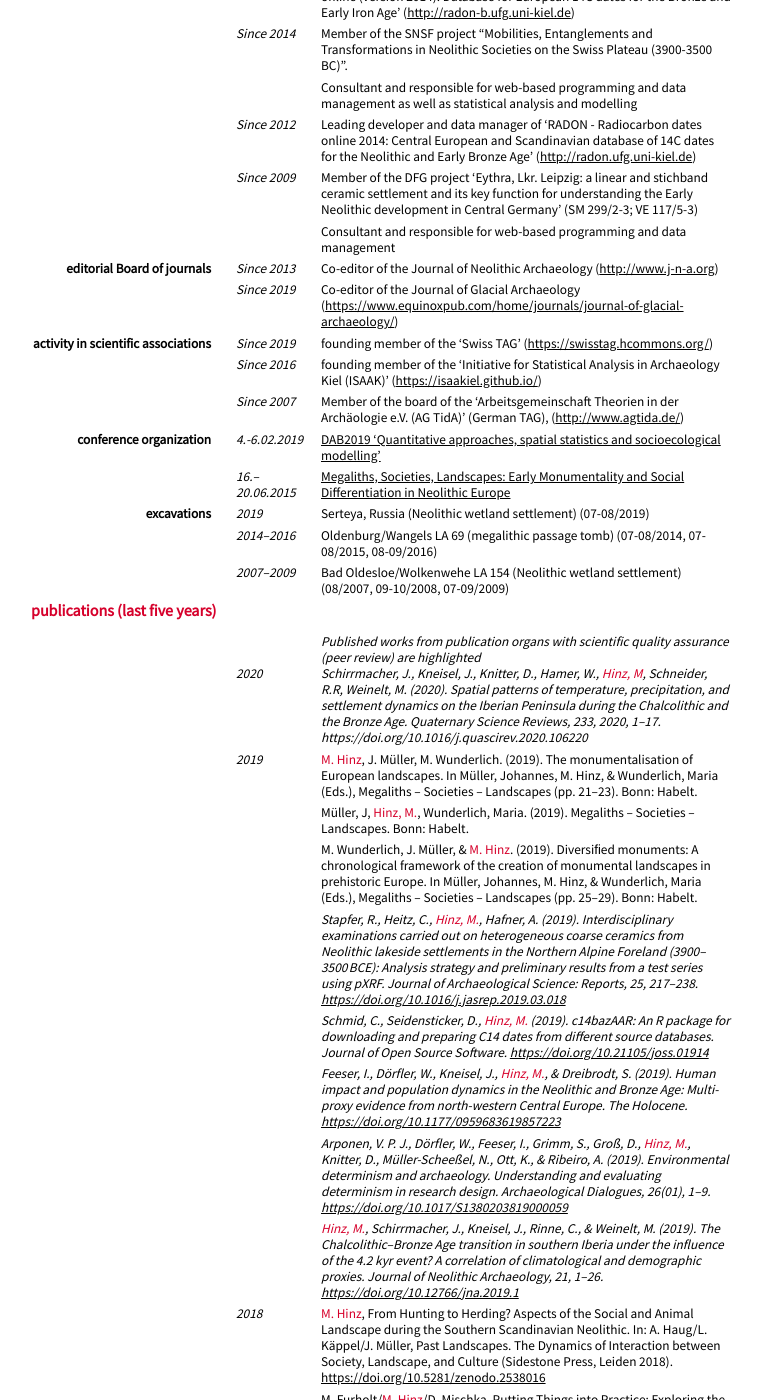
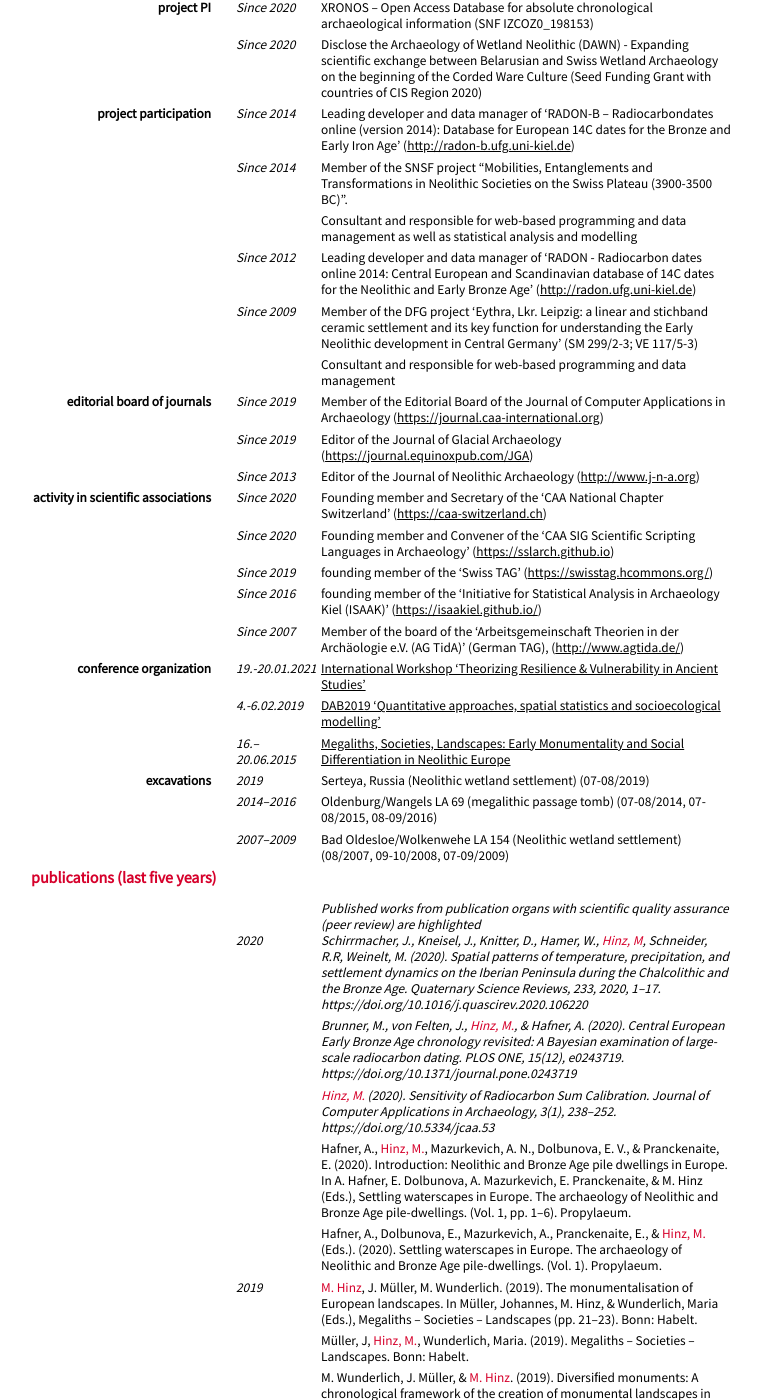
Before and after one commit to MartinHinz/cv, a Jekyll site: the page built from cv_english.md, in a window 1280 px wide and 1400 px high, scrolled down 1770 px. Shown: the whole window, without its empty margins (209-971 px from the left). Built offline with Jekyll 4.4.1, drawn with Linux system fonts in a browser that asks for light colours; nearby versions of some CDN libraries; our own code applies the rules of GitHub Pages for plain Markdown files; some of the changed text lies outside the part shown.

Commit message:
updated cv

```diff
--- a/cv_english.md
+++ b/cv_english.md
@@ -93,8 +93,16 @@ since 09/2018
 
 ### teaching (last five years)
 
+2020
+: - 02-05/2020: Proseminar Methoden in der Prähistorischen Archäologie
+  - 02-05/2020: Übung Relative Chronologie II - Das Neolithikum in der Schweiz
+  - 02-05/2020: Übung Paradigmenwechsel. Theoretische Grundlagen der Prähistorischen Archäologie
+  - 02-05/2020: Übung Archäologische Vermessungskunde und Geophysikalische Prospektionsmethoden
+  - 09-12/2020: Übung Relative Chronologie I - Die Bronze- und Eisenzeit in der Schweiz
+  - 09-12/2020: Übung GIS in Archaeology
+
 2019
-:  - 09-12/2019: Übung Von der Datenauswertung zur Publikation. Open Science und Reproducible Research in der Praxis, Uni Bern
+: - 09-12/2019: Übung Von der Datenauswertung zur Publikation. Open Science und Reproducible Research in der Praxis, Uni Bern
   - 09-12/2019: Übung Computational Archaeology, Uni Bern
   - 09-12/2019: Übung Relative Chronologie I - Die Bronze- und Eisenzeit in der Schweiz, Uni Bern
   - 07-08/2019: Summer School Wetland Excavations in Serteya/Russia
@@ -130,11 +134,12 @@ since 09/2018
    - Bastian Wolthoff, BA, *Eine multivariate Statistik zur Untersuchung der Keramikverzierung in der frühneolithischen Siedlung von Vráble, SW-Slowakei*
    - Moiken Elisabeth Hinrichs, BA, *Eine struktur-räumliche Analyse der Einzelgrabkultur in südwest Jütland*
 
-2015
-:  - Tanja Schreiber, BA, *Vorbronzezeitlichen Eliten? Eine Untersuchung der schnurkeramischen, glockenbecherzeitlichen und aunjetitzzeitlichen Bestattungen des Mittelelbe-Saale-Gebietes*
-  - Jenny Schmid, BA, *Bleckendorf und Lüdelsen 3: Mischinventare im 3. vorchristlichen Jahrtausend und ihre kulturelle Bedeutung*
+### project PI
+Since 2020
+: - XRONOS – Open Access Database for absolute chronological archaeological information (SNF IZCOZ0_198153)
 
-
+Since 2020
+: - Disclose the Archaeology of Wetland Neolithic (DAWN) - Expanding scientific exchange between Belarusian and Swiss Wetland Archaeology on the beginning of the Corded Ware Culture (Seed Funding Grant with countries of CIS Region 2020)
 
 ### project participation
 
@@ -152,14 +157,23 @@ Since 2009
 : - Member of the DFG project 'Eythra, Lkr. Leipzig: a linear and stichband ceramic settlement and its key function for understanding the Early Neolithic development in Central Germany' (SM 299/2-3; VE 117/5-3)
   - Consultant and responsible for web-based programming and data management
 
-### editorial Board of journals
-Since 2013
-:  - Co-editor of the Journal of Neolithic Archaeology ([http://www.j-n-a.org](http://www.j-n-a.org))
+### editorial board of journals
+Since 2019
+:  - Member of the Editorial Board of the Journal of Computer Applications in Archaeology ([https://journal.caa-international.org](https://journal.caa-international.org))
 
 Since 2019
-:  - Co-editor of the Journal of Glacial Archaeology ([https://www.equinoxpub.com/home/journals/journal-of-glacial-archaeology/](https://www.equinoxpub.com/home/journals/journal-of-glacial-archaeology/))
+:  - Editor of the Journal of Glacial Archaeology ([https://journal.equinoxpub.com/JGA](https://journal.equinoxpub.com/JGA))
+
+Since 2013
+:  - Editor of the Journal of Neolithic Archaeology ([http://www.j-n-a.org](http://www.j-n-a.org))
 
 ### activity in scientific associations
+Since 2020
+: - Founding member and Secretary of the 'CAA National Chapter Switzerland' ([https://caa-switzerland.ch](https://caa-switzerland.ch))
+
+Since 2020
+: - Founding member and Convener of the 'CAA SIG Scientific Scripting Languages in Archaeology' ([https://sslarch.github.io](https://sslarch.github.io))
+
 Since 2019
 : - founding member of the 'Swiss TAG' ([https://swisstag.hcommons.org/](https://swisstag.hcommons.org/))
 
@@ -170,6 +184,9 @@ Since 2007
 : - Member of the board of the 'Arbeitsgemeinschaft Theorien in der Archäologie e.V. (AG TidA)' (German TAG), ([http://www.agtida.de/](http://www.agtida.de/))
 
 ### conference organization
+19.-20.01.2021
+: - [International Workshop 'Theorizing Resilience & Vulnerability in Ancient Studies'](http://resilience2021.archaeological.science)
+
 4.-6.02.2019
 : - [DAB2019 'Quantitative approaches, spatial statistics and socioecological modelling'](http://www.oeschger.unibe.ch/dab2019)
 
@@ -194,6 +211,10 @@ Since 2007
 
 2020
 : - *Schirrmacher, J., Kneisel, J., Knitter, D., Hamer, W., <span class="ich">Hinz, M</span>, Schneider, R.R, Weinelt, M. (2020). Spatial patterns of temperature, precipitation, and settlement dynamics on the Iberian Peninsula during the Chalcolithic and the Bronze Age. Quaternary Science Reviews, 233, 2020, 1–17. https://doi.org/10.1016/j.quascirev.2020.106220*
+  - *Brunner, M., von Felten, J., <span class="ich">Hinz, M.</span>, & Hafner, A. (2020). Central European Early Bronze Age chronology revisited: A Bayesian examination of large-scale radiocarbon dating. PLOS ONE, 15(12), e0243719. https://doi.org/10.1371/journal.pone.0243719*
+  - *<span class="ich">Hinz, M.</span> (2020). Sensitivity of Radiocarbon Sum Calibration. Journal of Computer Applications in Archaeology, 3(1), 238–252. https://doi.org/10.5334/jcaa.53*
+  - Hafner, A., <span class="ich">Hinz, M.</span>, Mazurkevich, A. N., Dolbunova, E. V., & Pranckenaite, E. (2020). Introduction: Neolithic and Bronze Age pile dwellings in Europe. In A. Hafner, E. Dolbunova, A. Mazurkevich, E. Pranckenaite, & M. Hinz (Eds.), Settling waterscapes in Europe. The archaeology of Neolithic and Bronze Age pile-dwellings. (Vol. 1, pp. 1–6). Propylaeum.
+  - Hafner, A., Dolbunova, E., Mazurkevich, A., Pranckenaite, E., & <span class="ich">Hinz, M.</span> (Eds.). (2020). Settling waterscapes in Europe. The archaeology of Neolithic and Bronze Age pile-dwellings. (Vol. 1). Propylaeum.
 
 2019
 : - <span class="ich">M. Hinz</span>, J. Müller, M. Wunderlich. (2019). The monumentalisation of European landscapes. In Müller, Johannes, M. Hinz, & Wunderlich, Maria (Eds.), Megaliths – Societies – Landscapes (pp. 21–23). Bonn: Habelt.
@@ -219,20 +240,12 @@ Since 2007
   - F. Hage/G. Schafferer/<span class="ich">M. Hinz</span>, Common motivation, different intentions? A multiscalar approach to the megalithic architecture of the Funnel Beaker North Group. In: L. Laporte/C. Scarre (Hrsg.), The Megalithic Architectures of Europe (Oxford 2016) 145–154. [https://doi.org/10.5281/zenodo.1186098](https://doi.org/10.5281/zenodo.1186098)
   - <span class="ich">M. Hinz</span>/W. Kirleis, Stability in a changing world: insights from settlement intensity patterns and archaeobotany. In: L. Laporte/C. Scarre (Hrsg.), The Megalithic Architectures of Europe (Oxford 2016) 507–215. [https://doi.org/10.5281/zenodo.1186102](https://doi.org/10.5281/zenodo.1186102)
 
-2015
-: - <span class="ich">M. Hinz</span>, Norddeutschland im vierten vorchristlichen Jahrtausend. In: W. Dörfler/W. Kirleis/J. Müller (Hrsg.), MEGALITHsite Kiel (Hamburg 2015) 10–17. [http://doi.org/10.5281/zenodo.1186208](http://doi.org/10.5281/zenodo.1186208)
-  - J. Müller/<span class="ich">M. Hinz</span>/M. Ullrich, Bell Beakers – chronology, innovation and memory: a multivariate approach. In: M. P. Prieto Martinez/L. Salanova (Hrsg.), The bell beaker transition in Europe: mobility and local evolution during the 3rd Millennium Bc (Oxford 2015) 57–68. [https://doi.org/10.5281/zenodo.1185599](https://doi.org/10.5281/zenodo.1185599)
-  - <span class="ich">M. Hinz</span>, Growth and Decline? Population dynamics of Funnel beaker societies in the 4th millenium BC. In: K. Brink/S. Hydén/K. Jennbert/L. Larsson/D. Olausson (Hrsg.), Neolithic Diversities. Perspectives from a conference in Lund, Sweden. Acta Arch. Lundensia Ser. 8, No. 65 (Lund 2015) 43–57. [https://doi.org/10.5281/zenodo.1185597](https://doi.org/10.5281/zenodo.1185597)
-  - M. Weinelt/C. Schwab/J. Kneisel/<span class="ich">M. Hinz</span>, Climate and societal change in the western Mediterranean area around 4.2 ka BP. In: H. Meller/H. W. Arz/R. Jung/R. Risch (Hrsg.), 2200 BC - Ein Klimasturz als Ursache für den Zerfall der alten Welt: 7. Mitteldeutscher Archäologentag vom 23. bis 26. Oktober 2014 in Halle. Landesamt f. Denkmalpflege u. Archäologie Sachsen-Anhalt (Halle 2015) 461–480. [https://doi.org/10.5281/zenodo.1185581](https://doi.org/10.5281/zenodo.1185581)
-  - O. Nakoinz/<span class="ich">M. Hinz</span>, Modelle in der Archäologie. In: B. Thalheim/I. Nissen (eds.), Wissenschaft & Kunst der Modellierung. Kieler Zugang zur Definition, Nutzung und Zukunft (Berlin u.a. 2015) 219–249. [https://doi.org/10.5281/zenodo.1185312](https://doi.org/10.5281/zenodo.1185312)
-
 ## published software
 ### R packages
 &nbsp;
 : - <span class="ich">M. Hinz</span>/C. Schmid/D. Knitter/C. Tietze (2018). oxcAAR: Interface to 'OxCal' Radiocarbon Calibration. R package version 1.0.0. [https://CRAN.R-project.org/package=oxcAAR](https://CRAN.R-project.org/package=oxcAAR)
 - N. Mueller-Scheessel/<span class="ich">M. Hinz</span>/C. Schmid/C. Rinne/D. Knitter/W. Hamer/D. Seidensticker/F. Faupel/C. Tietze/N. Grunert (2017). mortAAR: Analysis of Archaeological Mortality Data. R package version 1.0.0. [https://CRAN.R-project.org/package=mortAAR](https://CRAN.R-project.org/package=mortAAR)
 - C. Schmid/D. Seidensticker/D. Knitter/<span class="ich">M. Hinz</span>/D. Matzig/W. Hamer/K. Schmütz (2018). c14bazAAR: Download and Prepare C14 Dates from Different Source Databases. R package version 1.0.2. [https://CRAN.R-project.org/package=c14bazAAR](https://CRAN.R-project.org/package=c14bazAAR)
-
 
 ## online resources
 ### data bases
```
Also changed, not shown: other parts of cv_english.md (+1 -5 lines).
